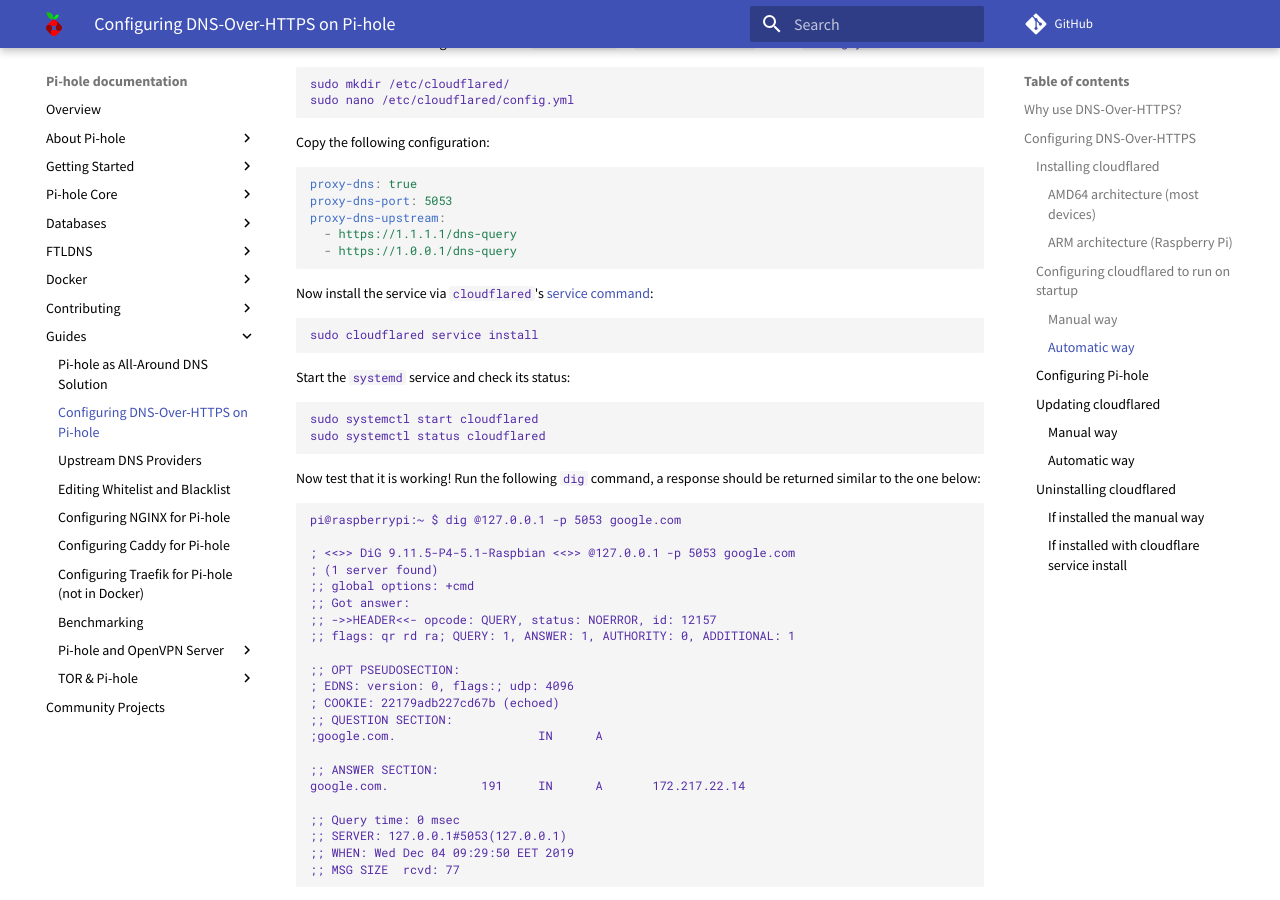
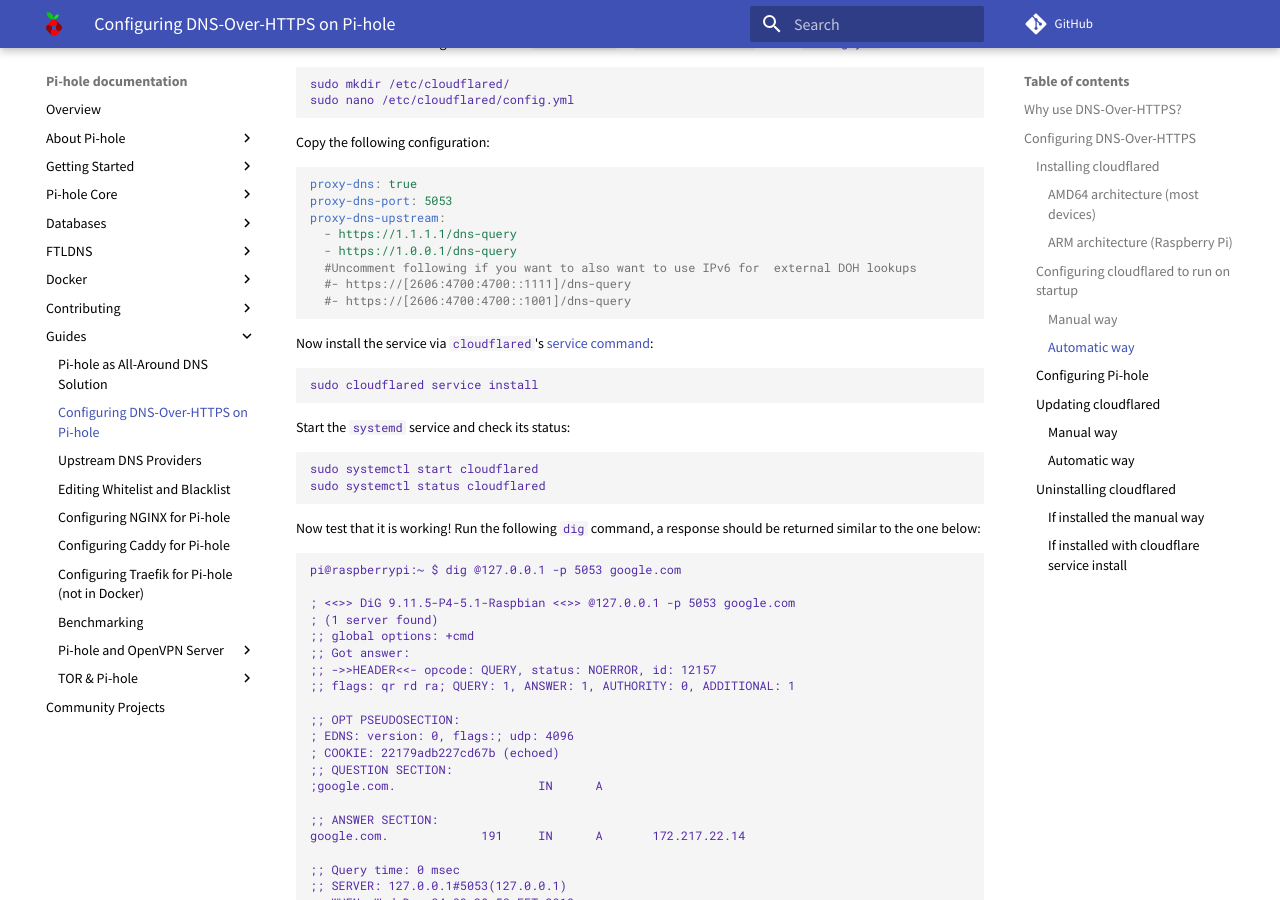
Before and after one commit to pi-hole/docs, an MkDocs documentation site: the page built from docs/guides/dns-over-https.md, in a window 1280 px wide and 900 px high, scrolled down 2355 px. Built offline with MkDocs 1.6.1 and Material for MkDocs 9.7.7, drawn with Linux system fonts in a browser that asks for light colours; comment, search, counter and statistics services are not loaded.

Commit message:
Update dns-over-https.md
Add IPv6 for external lookups

````diff
--- a/docs/guides/dns-over-https.md
+++ b/docs/guides/dns-over-https.md
@@ -131,6 +131,9 @@
 proxy-dns-upstream:
   - https://1.1.1.1/dns-query
   - https://1.0.0.1/dns-query
+  #Uncomment following if you want to also want to use IPv6 for  external DOH lookups
+  #- https://[2606:4700:4700::1111]/dns-query
+  #- https://[2606:4700:4700::1001]/dns-query
 ```
 
 Now install the service via `cloudflared`'s [service command](https://developers.cloudflare.com/argo-tunnel/reference/arguments/#service-command):
````
